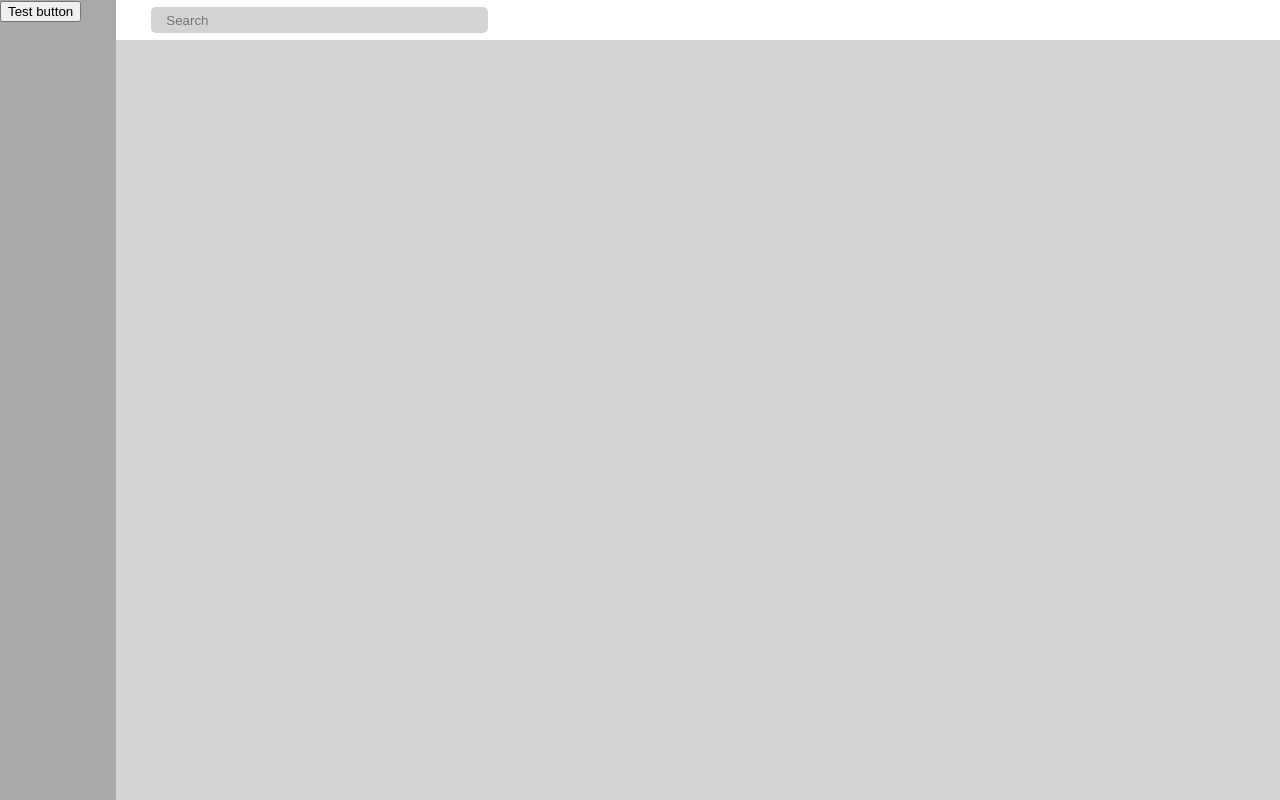
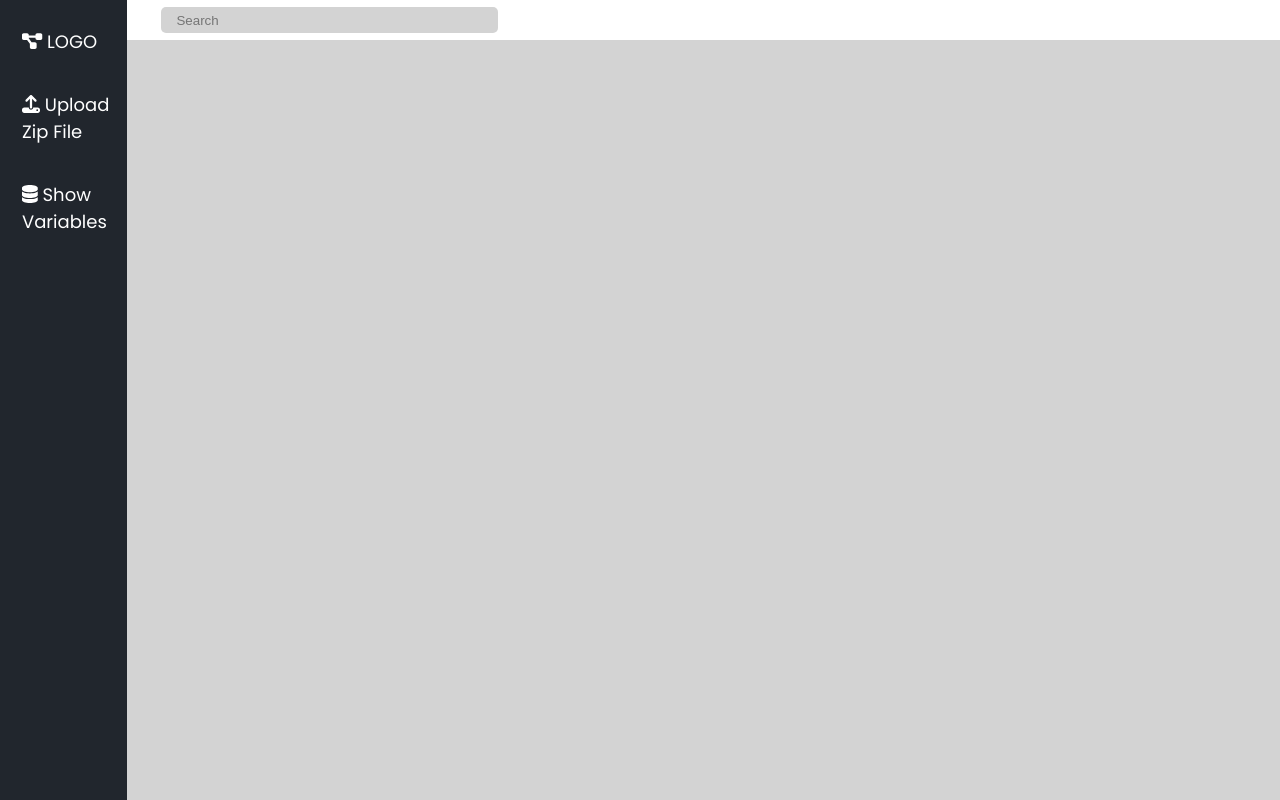
Before and after one commit to highfly117/powerAutomate, a React (Create React App) app in the folder client/: page / in a window 1280 px wide. Built offline with nearby package versions, Linux system fonts and the light colour scheme.

Commit message:
added side bar and buttons

```diff
--- a/client/src/App.css
+++ b/client/src/App.css
@@ -1,3 +1,5 @@
+
+
 .App{
 
   display: flex;
--- a/client/src/Componants/SideNav.css
+++ b/client/src/Componants/SideNav.css
@@ -1,6 +1,33 @@
 .sideNav{
 
-    width:10%;
-    background-color: darkgray;
+    width:11%;
+    background-color: #21262d;
     height: 100vh;
+
 }
+
+
+ul{
+    list-style: none;
+    font-family: 'Poppins';
+    font-size: large;
+    padding-left: 10px;
+    color: white;
+}
+
+li{
+    margin-bottom: 16px;
+
+    padding-left: 10px;
+    padding: 10px 0px 10px 7px;
+    border-radius: 10px;
+    margin-left: 5px;
+    margin-right: 5px;
+}
+
+
+
+li:hover{
+    background-color: #414B59;
+
+}
--- a/client/src/Componants/SideNav.js
+++ b/client/src/Componants/SideNav.js
@@ -1,11 +1,28 @@
 import React from "react";
 import "./SideNav.css";
-
+import {FontAwesomeIcon} from '@fortawesome/react-fontawesome';
+import { faUpload } from '@fortawesome/free-solid-svg-icons'
+import { faDatabase } from '@fortawesome/free-solid-svg-icons'
+import { faDiagramProject } from '@fortawesome/free-solid-svg-icons'
 
 const SideNav = () => {
     return(
         <div className="sideNav">
-            <button>Test button</button>
+            <ul className="nav_List">
+            <li>
+                <FontAwesomeIcon icon={faDiagramProject} /> LOGO
+                </li>
+                <li>
+                <FontAwesomeIcon icon={faUpload} /> Upload Zip File
+                </li>
+                <li>
+                <FontAwesomeIcon icon={faDatabase} /> Show Variables
+                </li>
+                <i class="fa-solid fa-cabin"></i>
+
+            </ul>
+
+
 
         </div>
 
--- a/client/src/index.css
+++ b/client/src/index.css
@@ -1,6 +1,8 @@
+@import url('https://fonts.googleapis.com/css?family=Poppins');
+
 body {
   margin: 0;
-  font-family: -apple-system, BlinkMacSystemFont, 'Segoe UI', 'Roboto', 'Oxygen',
+  font-family: Poppins, -apple-system, BlinkMacSystemFont, 'Segoe UI', 'Roboto', 'Oxygen',
     'Ubuntu', 'Cantarell', 'Fira Sans', 'Droid Sans', 'Helvetica Neue',
     sans-serif;
   -webkit-font-smoothing: antialiased;
--- a/client/src/index.js
+++ b/client/src/index.js
@@ -3,6 +3,7 @@ import ReactDOM from 'react-dom/client';
 import './index.css';
 import App from './App';
 import reportWebVitals from './reportWebVitals';
+
 
 const root = ReactDOM.createRoot(document.getElementById('root'));
 root.render(
```
Also changed, not shown: package.json (added, +7 -0 lines), 1 other file (tests, documents, lock files or other folders).
